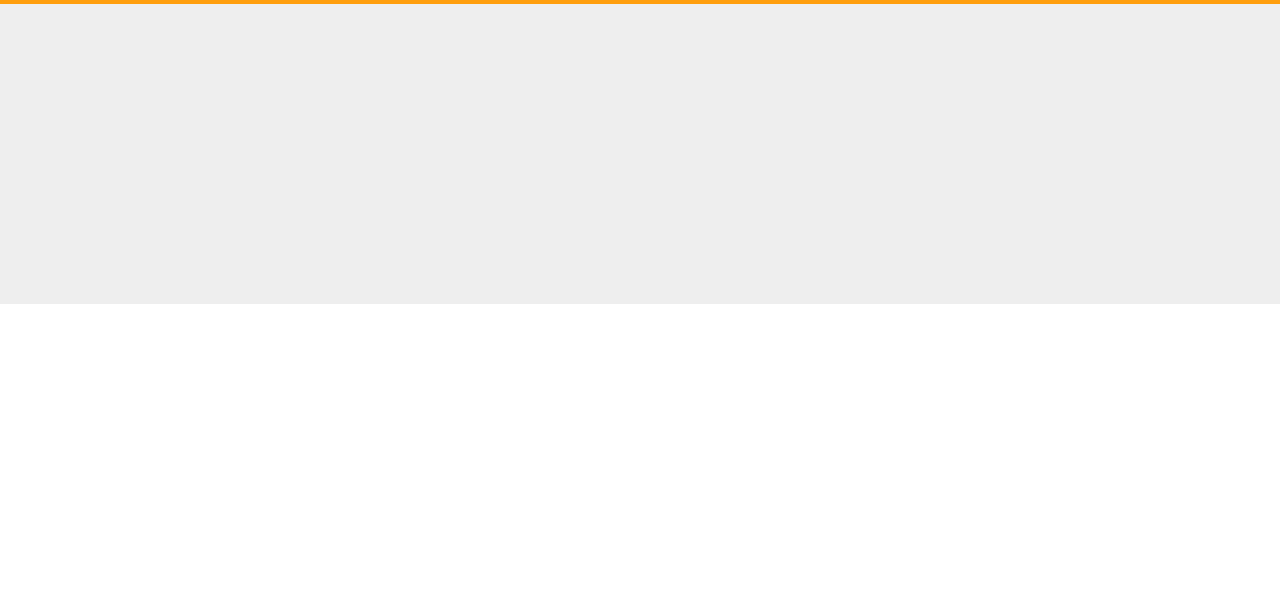
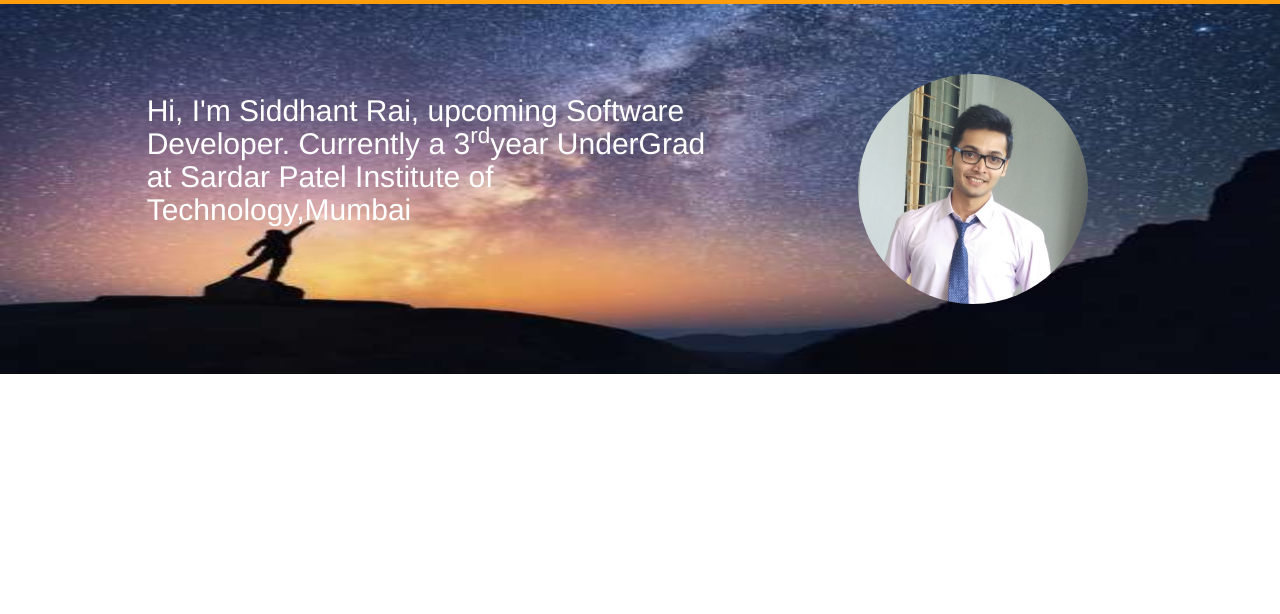
Before and after one commit to sidrai97/sidrai97.github.io, a PHP site: page / in a window 1280 px wide. Shown: the part 51-665 px from the top of the page. Run offline with PHP 8.4, Linux system fonts and the light colour scheme; some libraries are stand-ins or nearby versions.

Commit message:
about section done

```diff
--- a/index.html
+++ b/index.html
@@ -67,7 +67,16 @@
 
 		<!-- About-->
 		<div id="about-section" class="jumbotron">
-
+			<div class="container-fluid">
+			<div class="row">
+				<div class="col-xs-12 col-sm-offset-1 col-sm-6">
+					<h2>Hi, I'm Siddhant Rai, upcoming Software Developer. Currently a 3<sup>rd</sup>year UnderGrad at Sardar Patel Institute of Technology,Mumbai</h2>
+				</div>
+				<div class="col-xs-offset-1 col-xs-11 col-sm-offset-1 col-sm-3">
+					<img id="dp" src="./images/dp.jpg" class="img-circle img-responsive">
+				</div>
+			</div>
+			</div>
 		</div>
 		<!-- about end -->
 
--- a/styles/mystyles.css
+++ b/styles/mystyles.css
@@ -1,3 +1,4 @@
+/**#FF4500 affix/
 /* site Navigation bar*/
 .navbar-inverse{
 	background-color: #375a7f;
@@ -54,7 +55,15 @@
 /* About-section */
 #about-section{
 	margin-top: 55px;
-	height: 300px;
+	background-image: url('../images/newback.jpg');
+	background-size: 100% 100%;
+	background-repeat: no-repeat;
+	padding:70px 30px 70px 30px;
+	color: white;
+}
+#dp{
+	height: 230px;
+	width: 230px;
 }
 /* floating btn*/
 .floating-btn{
```
Also changed, not shown: images/arc.jpeg (added), images/dp.jpg (added), images/newback.jpg (added).
